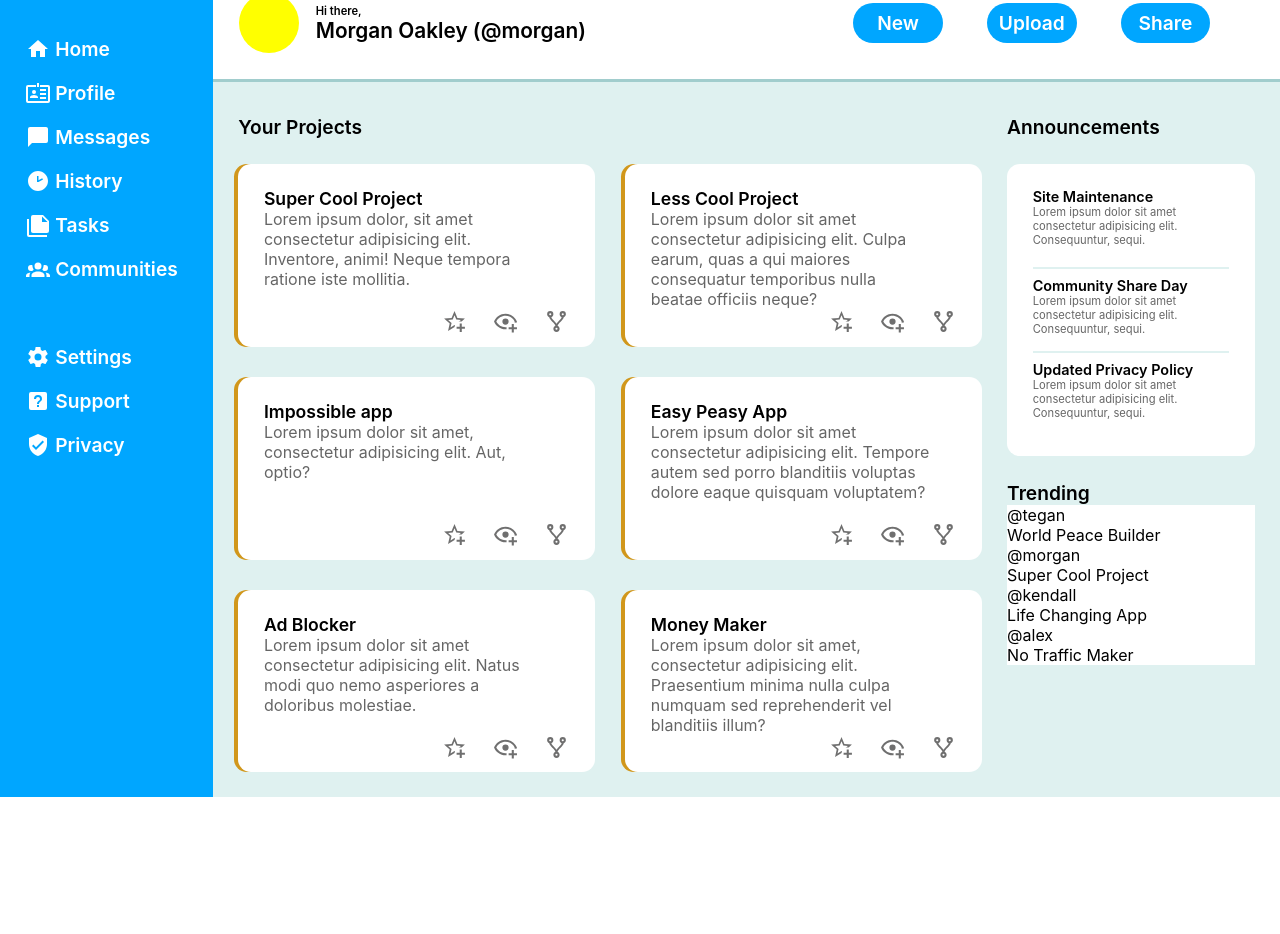
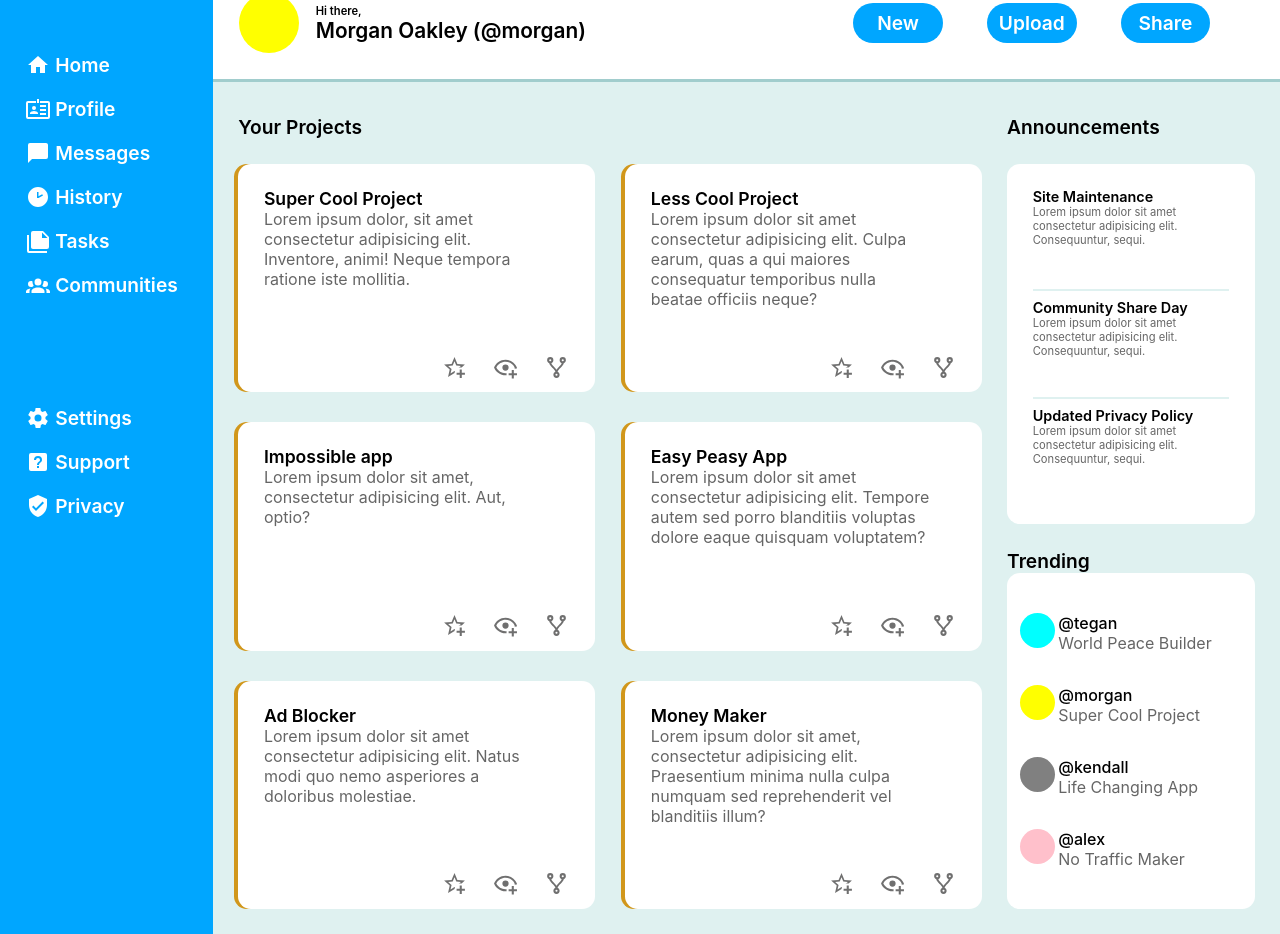
Before and after one commit to horleon024/odin-admin-dashboard, a plain HTML site: page index.html in a window 1280 px wide. Shown: the part 95-1029 px from the top of the page. Before the commit the page ends 892 px from the top, so only its background shows below. Drawn offline with Linux system fonts and the light colour scheme.

Commit message:
style trending section

```diff
--- a/index.html
+++ b/index.html
@@ -171,24 +171,32 @@
 				<div class="content-heading">Trending</div>
 				<div class="trending-container">
 					<div class="trending-card">
-
-						<p>@tegan</p>
-						<p class="trending-text">World Peace Builder</p>
+						<div class="circular cyan"></div>
+						<div>
+							<p class="trending-name">@tegan</p>
+							<p class="trending-text">World Peace Builder</p>
+						</div>
 					</div>
 					<div class="trending-card">
-
-						<p>@morgan</p>
-						<p class="trending-text">Super Cool Project</p>
+						<div class="circular"></div>
+						<div>
+							<p class="trending-name">@morgan</p>
+							<p class="trending-text">Super Cool Project</p>
+						</div>
 					</div>
 					<div class="trending-card">
-
-						<p>@kendall</p>
-						<p class="trending-text">Life Changing App</p>
+						<div class="circular gray"></div>
+						<div>
+							<p class="trending-name">@kendall</p>
+							<p class="trending-text">Life Changing App</p>
+						</div>
 					</div>
 					<div class="trending-card">
-
-						<p>@alex</p>
-						<p class="trending-text">No Traffic Maker</p>
+						<div class="circular pink"></div>
+						<div>
+							<p class="trending-name">@alex</p>
+							<p class="trending-text">No Traffic Maker</p>
+						</div>
 					</div>
 				</div>
 			</div>
--- a/style.css
+++ b/style.css
@@ -249,4 +249,33 @@ button {
 
 .trending-container {
 	background-color: white;
+	border-radius: 1vw;
+	padding: 3vh 3vw 3vh 1vw;
 }
+
+.trending-card {
+	display: grid;
+	grid-template-columns: 3vw 1fr;
+	grid-template-rows: 1fr;
+	padding: 2vh 0;
+}
+
+.trending-name {
+	font-weight: 500;
+}
+
+.trending-text  {
+	opacity: 0.6;
+}
+
+.cyan {
+	background-color: cyan;
+}
+
+.gray {
+	background-color: gray;
+}
+
+.pink {
+	background-color: pink;
+}
```
